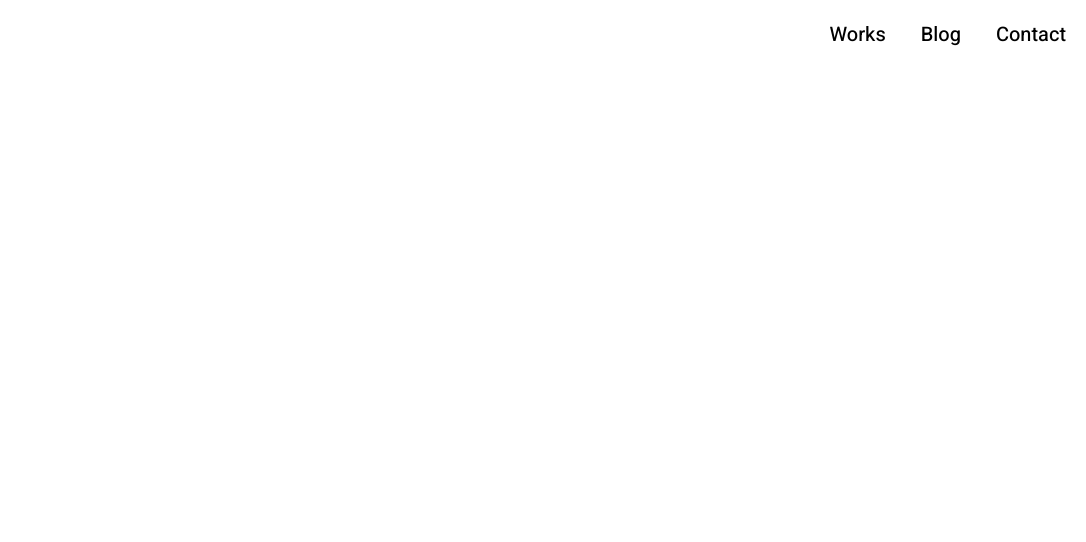
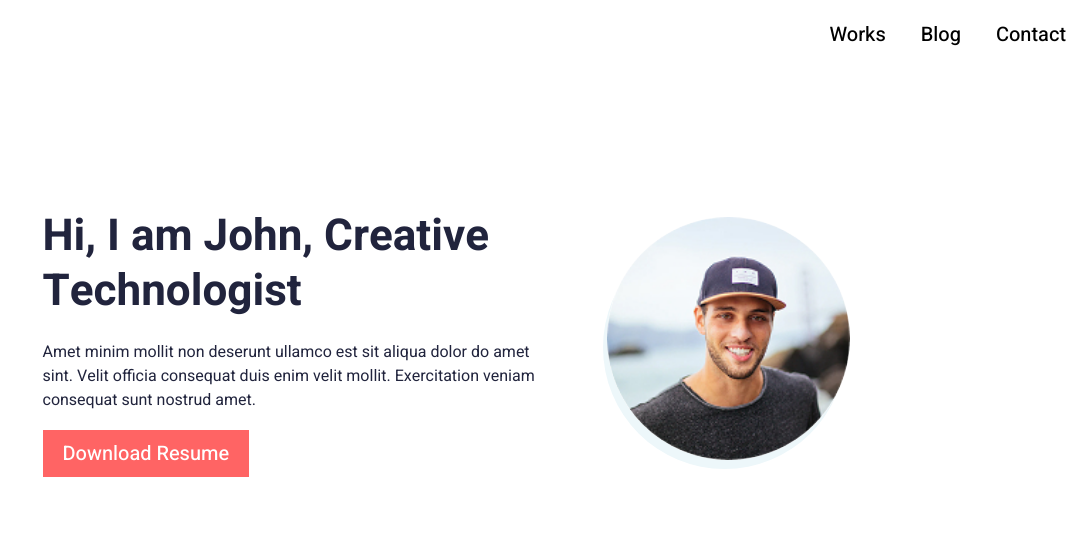
Before and after one commit to zhanybekovich/john, a plain HTML site: page index.html in a window 1280 px wide. Shown: the whole page, without its empty margins (194-1280 px from the left). Drawn offline with Linux system fonts and the light colour scheme.

Commit message:
feat: add hero section

```diff
--- a/css/style.css
+++ b/css/style.css
@@ -52,6 +52,58 @@ body {
   text-decoration: none;
 }
 
+.hero {
+  padding-top: 33px;
+  padding-bottom: 58px;
+  display: flex;
+  flex-direction: column;
+  justify-content: center;
+  align-items: center;
+  padding-left: 24px;
+  padding-right: 24px;
+  gap: 34px;
+}
+
+.hero__img-wrapper {
+  width: 170px;
+  height: 170px;
+  border-radius: 50%;
+  overflow: hidden;
+  box-shadow: -4px 9px 0px #edf7fa;
+}
+
+.hero__img {
+  width: 100%;
+  height: 100%;
+  object-fit: cover;
+}
+
+.hero__text {
+  text-align: center;
+  color: #21243d;
+}
+
+.hero__title {
+  margin: 0 0 21px 0;
+  font-size: 32px;
+  line-height: 125%;
+}
+
+.hero__description {
+  font-weight: 400;
+  font-size: 16px;
+  margin: 0 0 27px 0;
+}
+
+.hero__btn {
+  padding: 9px 20px 9px 20px;
+  background-color: #ff6464;
+  font-weight: 500;
+  font-size: 20px;
+  color: #fff;
+  text-decoration: none;
+}
+
 @media screen and (min-width: 768px) {
   .header__menu-btn {
     display: none;
@@ -69,4 +121,30 @@ body {
     flex-direction: row;
     gap: 35px;
   }
+
+  .hero {
+    flex-direction: row;
+    max-width: 855px;
+    margin: 0 auto;
+    justify-content: space-between;
+    align-items: center;
+    padding-top: 140px;
+    padding-bottom: 71px;
+  }
+
+  .hero__img-wrapper {
+    width: 243px;
+    height: 243px;
+    order: 2;
+  }
+
+  .hero__text {
+    width: 497px;
+    order: 1;
+    text-align: left;
+  }
+
+  .hero__title {
+    font-size: 44px;
+  }
 }
--- a/index.html
+++ b/index.html
@@ -42,6 +42,23 @@
       </nav>
     </header>
 
+    <main>
+      <section class="hero">
+        <div class="hero__img-wrapper">
+          <img src="./images/hero.jpg" alt="John" class="hero__img" />
+        </div>
+        <div class="hero__text">
+          <h1 class="hero__title">Hi, I am John, Creative Technologist</h1>
+          <p class="hero__description">
+            Amet minim mollit non deserunt ullamco est sit aliqua dolor do amet
+            sint. Velit officia consequat duis enim velit mollit. Exercitation
+            veniam consequat sunt nostrud amet.
+          </p>
+          <a href="./Resume.txt" class="hero__btn" download>Download Resume</a>
+        </div>
+      </section>
+    </main>
+
     <script src="./js/script.js"></script>
   </body>
 </html>
```
Also changed, not shown: Resume.txt (added), images/hero.jpg (added).
